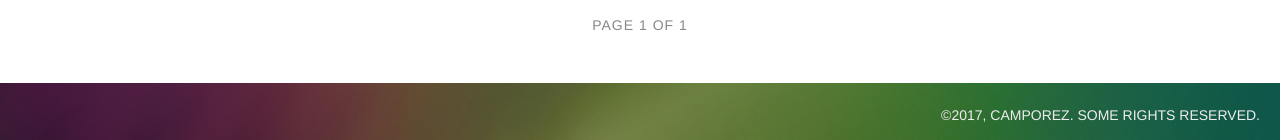
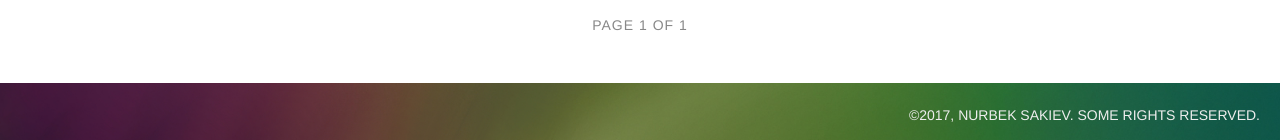
Before and after one commit to NurbekSakiev/nurbeksakiev.github.io, a Jekyll site: the page built from index.html, in a window 1280 px wide. Shown: the part 819-959 px from the top of the page. Built offline with Jekyll 4.4.1, drawn with Linux system fonts in a browser that asks for light colours; some web fonts are replaced; the list of posts is cut into pages by our own code.

Commit message:
Update _config.yml

```diff
--- a/_config.yml
+++ b/_config.yml
@@ -7,14 +7,14 @@
 title:            Nurbek Sakiev's Personal Blog
 tagline:          'blog'
 description:      'My personal blog.'
-url:              http://camporez.github.io
+url:              http://nurbeksakiev.github.io
 baseurl:
 commentsystem:    google
 disqus:           example
 
 author:
-  name:           Ian Brunelli
-  url:            https://google.com/+IanCamporezBrunelli
+  name:           Nurbek Sakiev
+  url:
 
 paginate:         5
 
@@ -24,19 +24,19 @@
 
 social:
   - icon:         twitter
-    url:          https://twitter.com/iancamporez
+    url:
     desc:         Follow me on twitter
 
   - icon:         github
-    url:          https://github.com/camporez
+    url:          https://github.com/NurbekSakiev
     desc:         Fork me on github
 
   - icon:         googleplus-alt
-    url:          https://google.com/+IanCamporezBrunelli
+    url:
     desc:         Add me on google+
 
   - icon:         feed
-    url:          http://camporez.github.io/atom.xml
+    url:
     desc:         Subscribe to my feed
 
 menu:
@@ -47,8 +47,8 @@
     url:          /about
 
 copyright:
-  author:         Camporez
-  url:            http://camporez.github.io
+  author:         Nurbek Sakiev
+  url:            http://nurbeksakiev.github.io
   type_title:     Some rights reserved
   type_url:       http://creativecommons.org/licenses/by-nc/2.5
 
```
